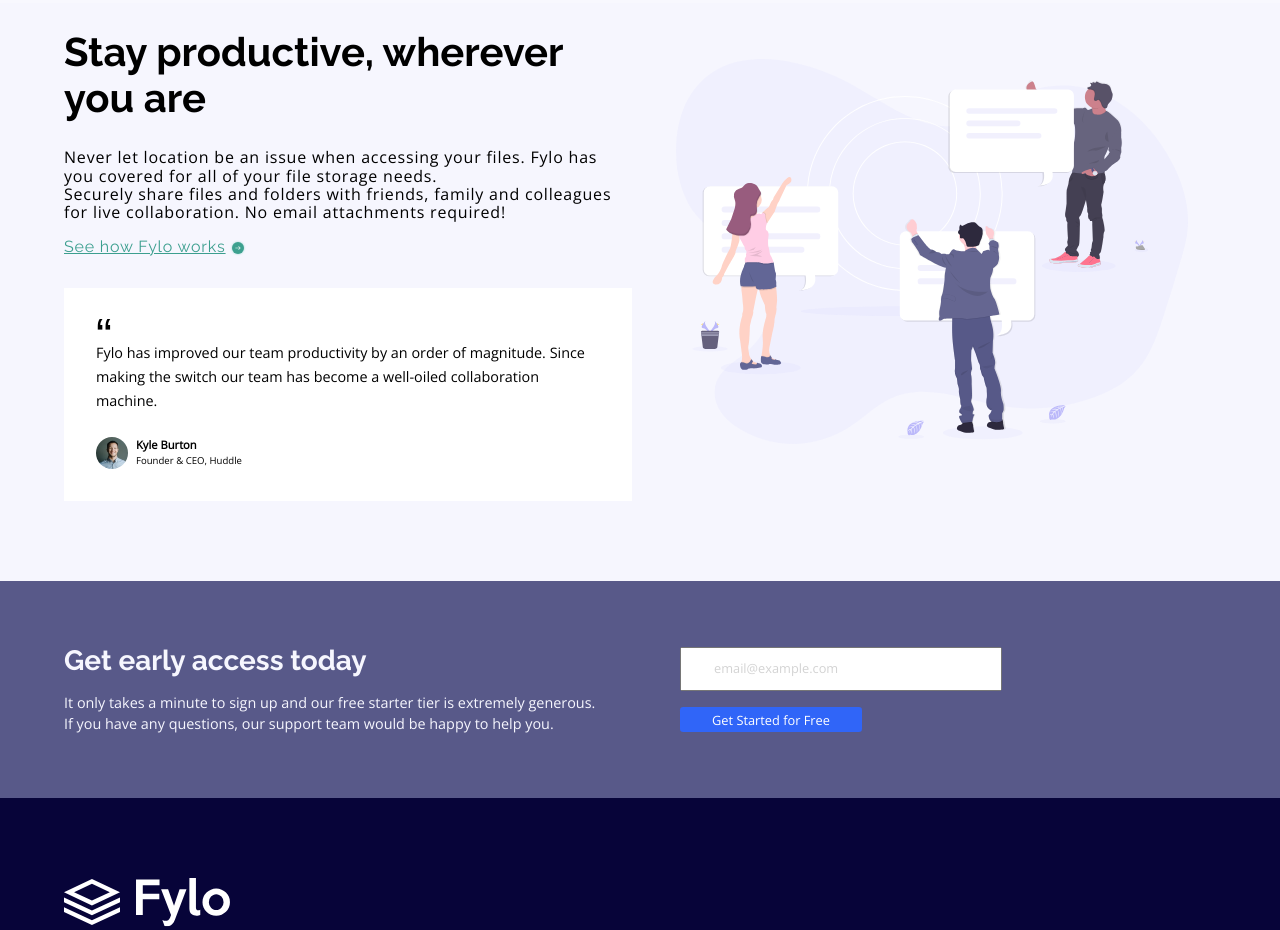
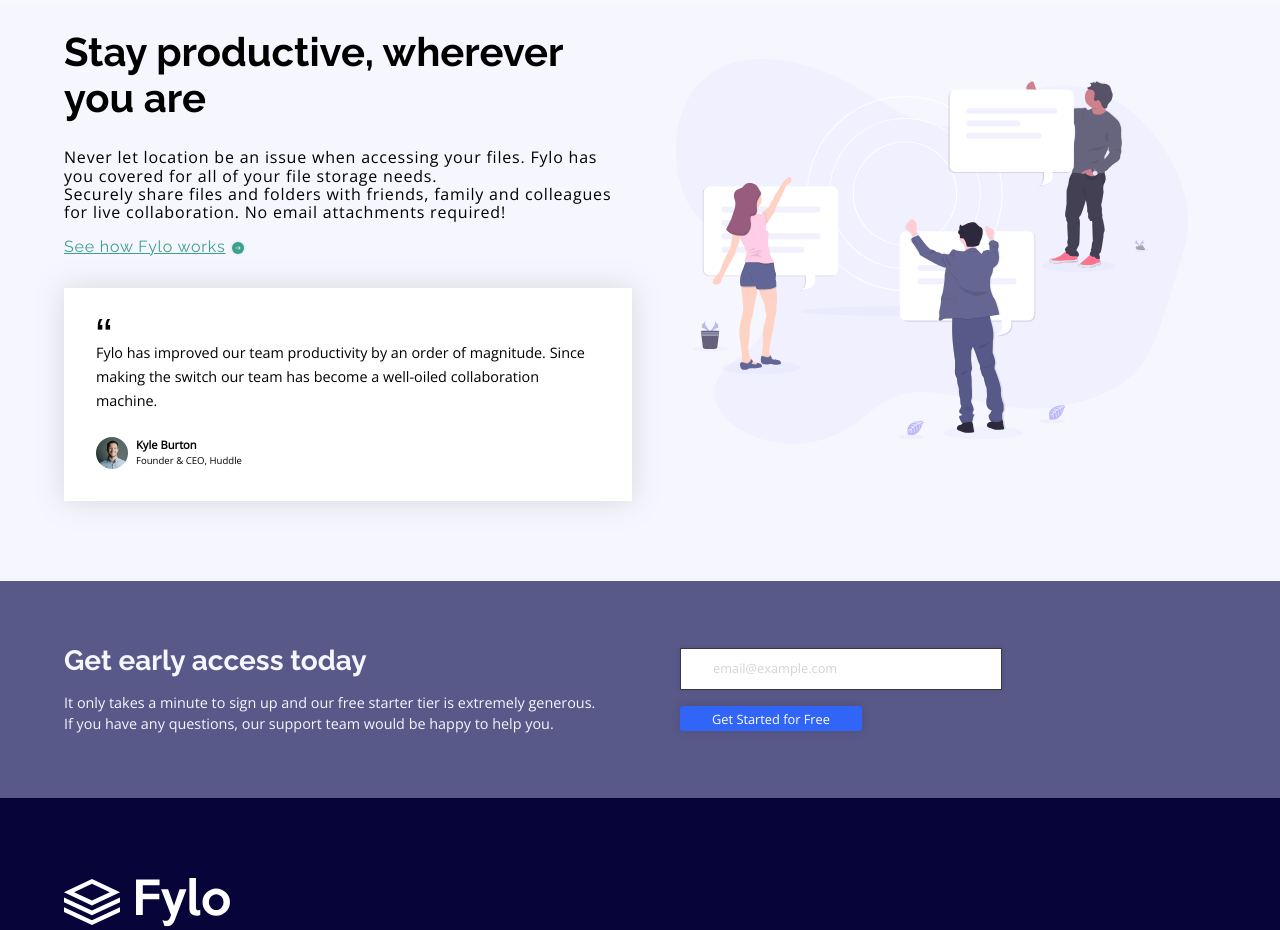
Before and after one commit to ferditondeur/fylo-landingpage, a website built with Vite: page index.html in a window 1280 px wide. Shown: the part 761-1691 px from the top of the page. Built offline with nearby package versions, Linux system fonts and the light colour scheme.

Commit message:
Add files via upload

```diff
--- a/css/style.css
+++ b/css/style.css
@@ -196,6 +196,7 @@ p {
   background: white;
   margin-top: 2rem;
   padding: 3rem 2rem 2rem 2rem;
+  filter: drop-shadow(0 0 15px #00000020);
 }
 
 .testimonial > p {
@@ -328,6 +329,8 @@ form {
 input {
   font-size: 0.8rem;
   padding-left: 1rem;
+  box-shadow: 0 0 5px #00000020;
+  border: solid 1px rgb(58, 58, 58);
 }
 
 input::placeholder {
@@ -344,6 +347,7 @@ button {
   border-radius: 0.2rem;
   min-width: max-content;
   cursor: pointer;
+  filter: drop-shadow(0 0 5px #00000020);
 }
 
 .icon-link:hover, .icon-link:focus-within {
```
